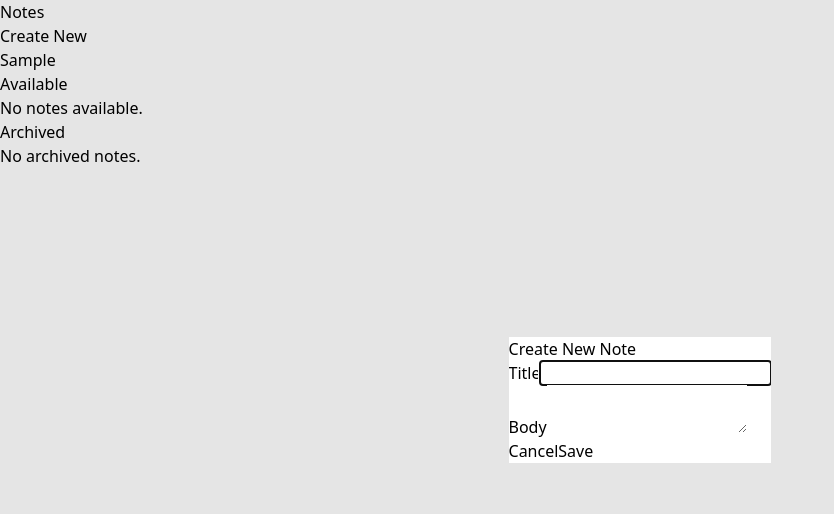
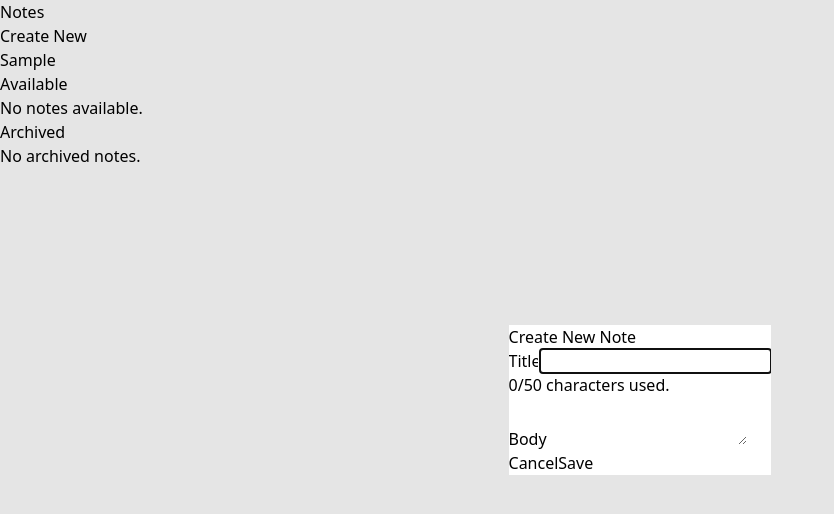
Before and after one commit to aufasyaihan/notes-app, a React (Vite) app: page / in a window 1280 px wide. Both pictures are taken after typing "Sample" into the empty fields and a click on the button "Create New". Shown: the top 514 px of the page, without its empty margins (0-834 px from the left). Built offline with nearby package versions, Linux system fonts and the light colour scheme.

Commit message:
created limitation in title input

```diff
--- a/src/components/CreateNote.tsx
+++ b/src/components/CreateNote.tsx
@@ -39,6 +39,13 @@ const CreateNote = ({ onClose, onSubmit, isOpen }: ModalCreateProps) => {
         onClose();
     };
 
+    const handleTitleChange = (e: React.ChangeEvent<HTMLInputElement>) => {
+        const newValue = e.target.value;
+        if (newValue.length <= 50) {
+            setTitle(newValue);
+        }
+    };
+
     return (
         <dialog
             ref={dialogRef}
@@ -52,19 +59,34 @@ const CreateNote = ({ onClose, onSubmit, isOpen }: ModalCreateProps) => {
             <h2 className="text-xl font-bold mb-4">Create New Note</h2>
             <form onSubmit={handleSubmit}>
                 <div className="mb-4">
-                    <label className="block text-sm font-medium mb-1" htmlFor="title">
+                    <label
+                        className="block text-sm font-medium mb-1"
+                        htmlFor="title"
+                    >
                         Title
                     </label>
                     <input
                         id="title"
                         className="w-full border rounded p-2"
                         value={title}
-                        onChange={(e) => setTitle(e.target.value)}
+                        onChange={handleTitleChange}
                         required
                     />
+                    {title.length >= 50 ? (
+                        <p className="text-sm text-red-500 mt-1">
+                            Title is too long, you have reached the limit.
+                        </p>
+                    ) : (
+                        <p className="text-sm text-gray-600 mt-1">
+                            {title.length}/{50} characters used.
+                        </p>
+                    )}
                 </div>
                 <div className="mb-4">
-                    <label className="block text-sm font-medium mb-1" htmlFor="body">
+                    <label
+                        className="block text-sm font-medium mb-1"
+                        htmlFor="body"
+                    >
                         Body
                     </label>
                     <textarea
@@ -83,7 +105,10 @@ const CreateNote = ({ onClose, onSubmit, isOpen }: ModalCreateProps) => {
                     >
                         Cancel
                     </button>
-                    <button type="submit" className="bg-indigo-500 text-white px-4 py-2 rounded">
+                    <button
+                        type="submit"
+                        className="bg-indigo-500 text-white px-4 py-2 rounded"
+                    >
                         Save
                     </button>
                 </div>
```
